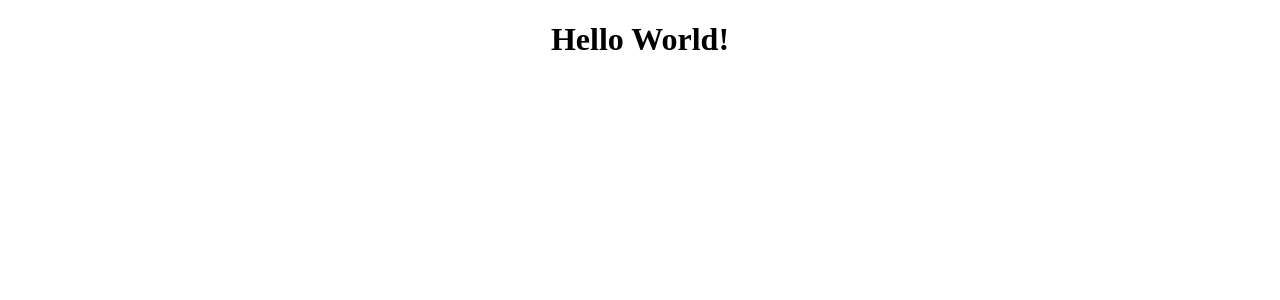
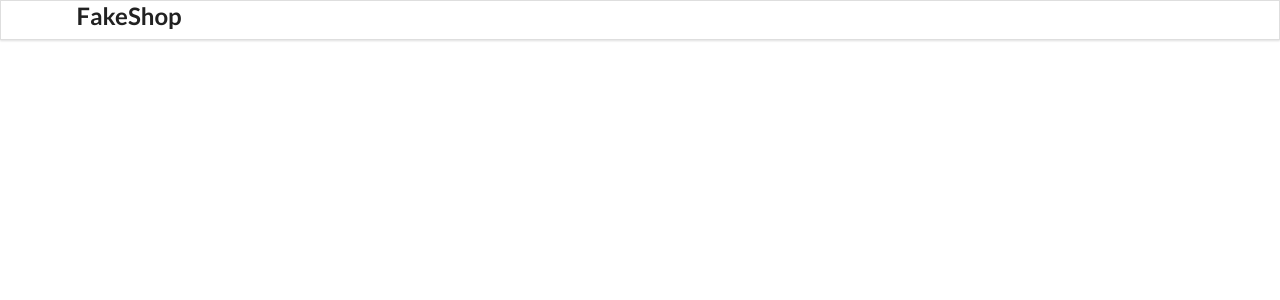
Before and after one commit to RaspberryChaos/fake-shop, a React (Create React App) app: page / in a window 1280 px wide. Shown: the top 300 px of the page. Built offline with nearby package versions, Linux system fonts and the light colour scheme.

Commit message:
basic components set up, semantic ui added

```diff
--- a/public/index.html
+++ b/public/index.html
@@ -10,6 +10,7 @@
       content="Web site created using create-react-app"
     />
     <link rel="apple-touch-icon" href="%PUBLIC_URL%/logo192.png" />
+    <link rel="stylesheet" href="https://cdnjs.cloudflare.com/ajax/libs/semantic-ui/2.4.1/semantic.min.css" integrity="sha512-8bHTC73gkZ7rZ7vpqUQThUDhqcNFyYi2xgDgPDHc+GXVGHXq+xPjynxIopALmOPqzo9JZj0k6OqqewdGO3EsrQ==" crossorigin="anonymous" referrerpolicy="no-referrer" />
 
     <!--
       Notice the use of %PUBLIC_URL% in the tags above.
--- a/src/App.js
+++ b/src/App.js
@@ -1,9 +1,10 @@
 import './App.css';
+import Header from './containers/Header';
 
 function App() {
   return (
     <div className="App">
-      <h1>Hello World!</h1>
+      <Header />
     </div>
   );
 }
--- /dev/null
+++ b/src/containers/Header.js
@@ -0,0 +1,14 @@
+import React from 'react'
+
+const Header = () => {
+    return (
+        <div className="ui fixed menu">
+        <div className="ui container center">
+            <h2>FakeShop</h2>
+        </div>
+
+        </div>
+    )
+}
+
+export default Header;
```
Also changed, not shown: src/containers/ProductComponent.js (added, +11 -0 lines), src/containers/ProductDetails.js (added, +11 -0 lines), src/containers/ProductListing.js (added, +11 -0 lines).
